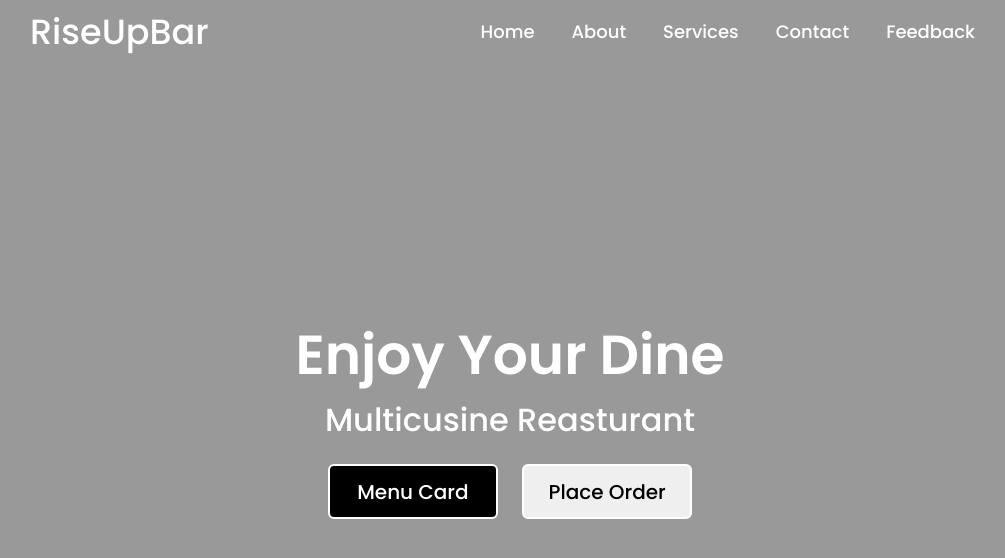
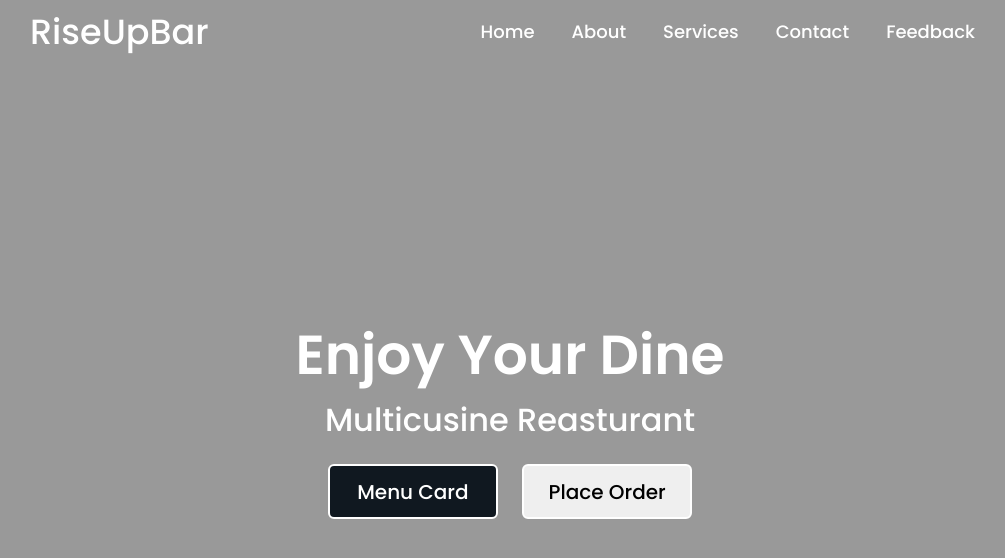
Before and after one commit to Hemanth11062005/html-and-css-projects, a plain HTML site: page index.html in a window 1280 px wide. In both pictures the pointer is over the button "Menu Card". Shown: the whole page, without its empty margins (130-1135 px from the left). Drawn offline with Linux system fonts and the light colour scheme.

Commit message:
Update style.css

```diff
--- a/style.css
+++ b/style.css
@@ -115,6 +115,6 @@ nav .menu{
 
 .center .btns button:hover{
     color: white;
-    background: black;
+    background: #101820;
     transition-duration: 750ms;
 }
```
